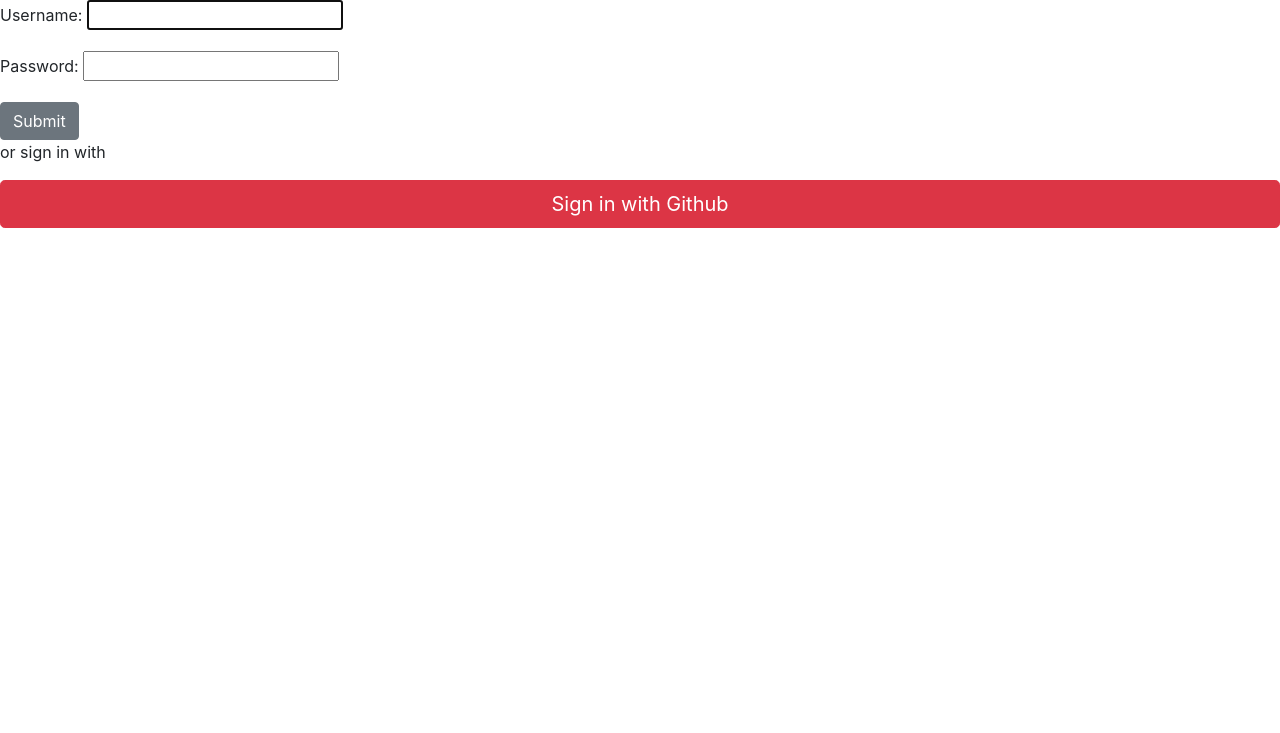
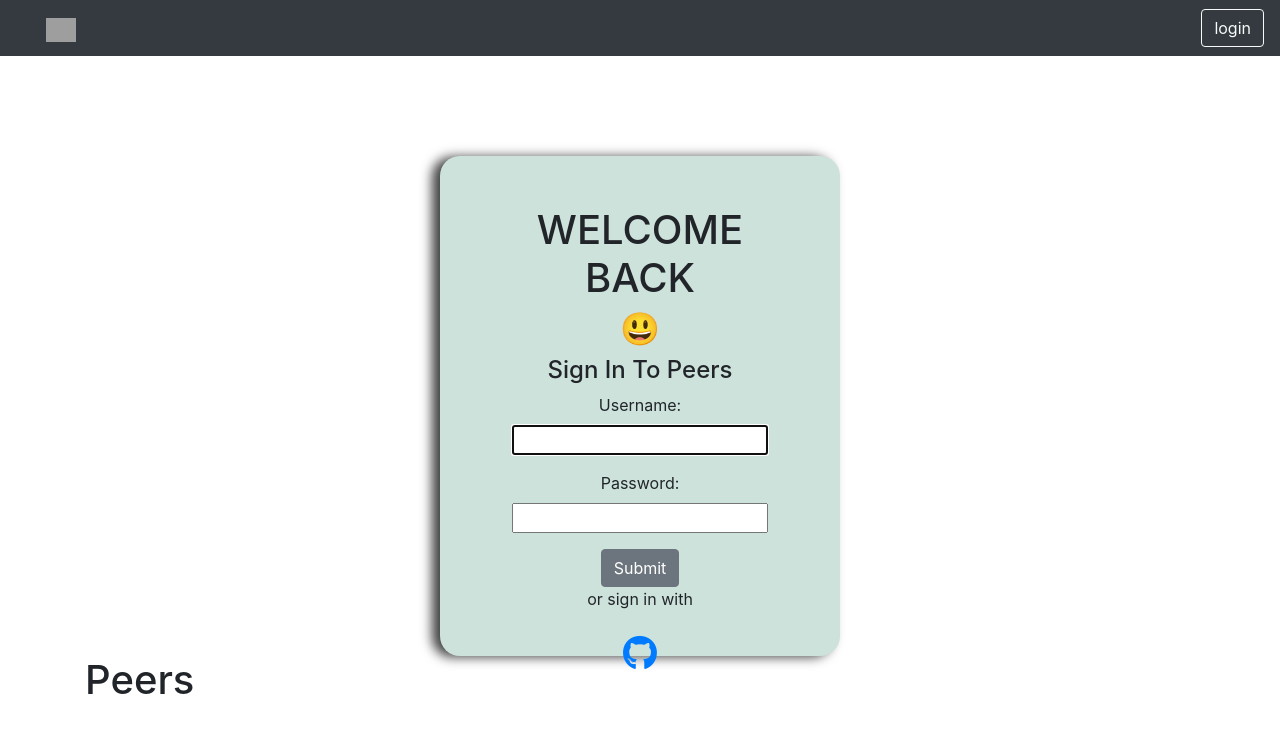
Before and after one commit to Ayobami6/peers_collab, a Django app: page / in a window 1280 px wide. Shown: the top 733 px of the page. Run offline with Django 4.2, Linux system fonts and the light colour scheme; some libraries are stand-ins or nearby versions; grey boxes are pictures that could not be loaded.

Commit message:
still working on the sign in page

```diff
--- a/home/templates/home/login.html
+++ b/home/templates/home/login.html
@@ -2,13 +2,18 @@
 {% load socialaccount %}
 
 {% block content %}
+<h1>WELCOME BACK</h1>
+<h2 style="size: 50px;">😃</h2>
 
-<form method="post">
+<h4>Sign In To Peers</h4>
+
+<form method="post" class="sign-in-form">
     {% csrf_token %}
     {{form.as_p}}
     <input type="submit" class="btn btn-secondary">
 </form>
 <p>or sign in with</p>
-<a href="{% provider_login_url 'github' %}" class="btn btn btn-danger btn-lg btn-block" role="button"
-    aria-pressed="true">Sign in with Github</a>
+<a style="font-size: 35px" href="{% provider_login_url 'github' %}" class="fa-icon">
+    <i class="fa-brands fa-github"></i>
+</a>
 {% endblock %}
--- a/home/templates/home/welcome.html
+++ b/home/templates/home/welcome.html
@@ -1,8 +1,6 @@
-{% extends "template.html" %}
-
-{% block content %}
+{% extends "template.html" %} {% block content %}
 
 <h1>Welcome to smart notes</h1>
-<p> Today is {{today}}</p>
+<p>Today is {{today}}</p>
 
 {% endblock %}
--- /dev/null
+++ b/static/css/style.css
@@ -0,0 +1,18 @@
+
+#sign-box {
+    width: 400px;
+    background-color: rgb(205, 226, 219);
+    height: 500px;
+    border-radius: 20px;
+    margin-top: 100px;
+    display: block;
+    text-align: center;
+    padding: 50px;
+    margin-left: auto;
+    margin-right: auto;
+}
+.box-shadow {
+    box-shadow: -8px 1px 12px 0px rgba(0,0,0,0.75);
+    -webkit-box-shadow: -8px 1px 12px 0px rgba(0,0,0,0.75);
+    -moz-box-shadow: -8px 1px 12px 0px rgba(0,0,0,0.75);
+}
--- a/static/templates/template.html
+++ b/static/templates/template.html
@@ -1,34 +1,79 @@
 {% load static %}
 <!DOCTYPE html>
 <html lang="en">
-
     <head>
-    <meta charset="UTF-8">
-    <meta http-equiv="X-UA-Compatible" content="IE=edge">
-    <meta name="viewport" content="width=device-width, initial-scale=1.0">
+        <meta charset="UTF-8" />
+        <meta http-equiv="X-UA-Compatible" content="IE=edge" />
+        <meta name="viewport" content="width=device-width, initial-scale=1.0" />
         <title>Peers</title>
-    <link rel="stylesheet" href="https://cdn.jsdelivr.net/npm/bootstrap@4.1.3/dist/css/bootstrap.min.css"
-        integrity="sha384-MCw98/SFnGE8fJT3GXwEOngsV7Zt27NXFoaoApmYm81iuXoPkFOJwJ8ERdknLPMO" crossorigin="anonymous">
+        <!-- Css style -->
+        <link rel="stylesheet" href="{% static 'css/style.css' %}" />
+        <!-- Font awesome -->
+        <script
+            src="https://kit.fontawesome.com/df6169861f.js"
+            crossorigin="anonymous"
+        ></script>
+        <!-- <link rel="stylesheet" href="https://kit.fontawesome.com/df6169861f.css" crossorigin="anonymous"> -->
+        <link
+            rel="stylesheet"
+            href="https://cdn.jsdelivr.net/npm/bootstrap@4.1.3/dist/css/bootstrap.min.css"
+            integrity="sha384-MCw98/SFnGE8fJT3GXwEOngsV7Zt27NXFoaoApmYm81iuXoPkFOJwJ8ERdknLPMO"
+            crossorigin="anonymous"
+        />
     </head>
 
     <body>
-    <div>
-        {% block content %}
+        <nav class="navbar navbar-light bg-dark">
+            <div class="container">
+                <a class="navbar-brand" href="#">
+                    <img
+                        src="/docs/5.0/assets/brand/bootstrap-logo.svg"
+                        alt=""
+                        width="30"
+                        height="24"
+                    />
+                </a>
+            </div>
+            <div class="ml-auto">
+                {% if user.is_authenticated %}
+                <a href="{% url 'home' %}" class="btn btn-secondary me-1"
+                    >Home</a
+                >
+                {% else %}
+                <a href="{% url 'login' %}" class="btn btn-outline-light me-1"
+                    >login</a
+                >
 
-        {% endblock %}
+                {% endif%}
             </div>
+        </nav>
+        <div class="container">
+            <div class="box-shadow" id="sign-box">
+                {% block content %} {% endblock %}
+            </div>
+        </div>
+        <footer class="footer-container">
+            <div class="container">
+                <h1>Peers</h1>
+            </div>
+        </footer>
     </body>
 
     <!-- Optional Js For bootstrap -->
 
-<script src="https://code.jquery.com/jquery-3.3.1.slim.min.js"
+    <script
+        src="https://code.jquery.com/jquery-3.3.1.slim.min.js"
         integrity="sha384-q8i/X+965DzO0rT7abK41JStQIAqVgRVzpbzo5smXKp4YfRvH+8abtTE1Pi6jizo"
-    crossorigin="anonymous"></script>
-<script src="https://cdn.jsdelivr.net/npm/popper.js@1.14.3/dist/umd/popper.min.js"
+        crossorigin="anonymous"
+    ></script>
+    <script
+        src="https://cdn.jsdelivr.net/npm/popper.js@1.14.3/dist/umd/popper.min.js"
         integrity="sha384-ZMP7rVo3mIykV+2+9J3UJ46jBk0WLaUAdn689aCwoqbBJiSnjAK/l8WvCWPIPm49"
-    crossorigin="anonymous"></script>
-<script src="https://cdn.jsdelivr.net/npm/bootstrap@4.1.3/dist/js/bootstrap.min.js"
+        crossorigin="anonymous"
+    ></script>
+    <script
+        src="https://cdn.jsdelivr.net/npm/bootstrap@4.1.3/dist/js/bootstrap.min.js"
         integrity="sha384-ChfqqxuZUCnJSK3+MXmPNIyE6ZbWh2IMqE241rYiqJxyMiZ6OW/JmZQ5stwEULTy"
-    crossorigin="anonymous"></script>
-
+        crossorigin="anonymous"
+    ></script>
 </html>
```
Also changed, not shown: static/templates/socialaccount/login.html (added, +7 -0 lines). Lines whose indentation alone changed are shown as unchanged.
